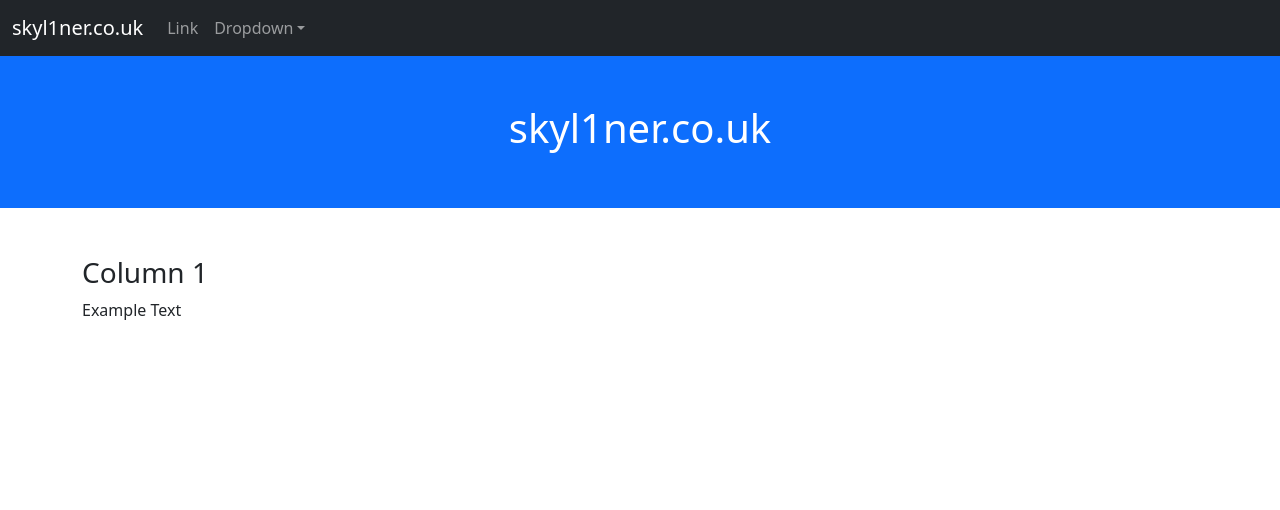
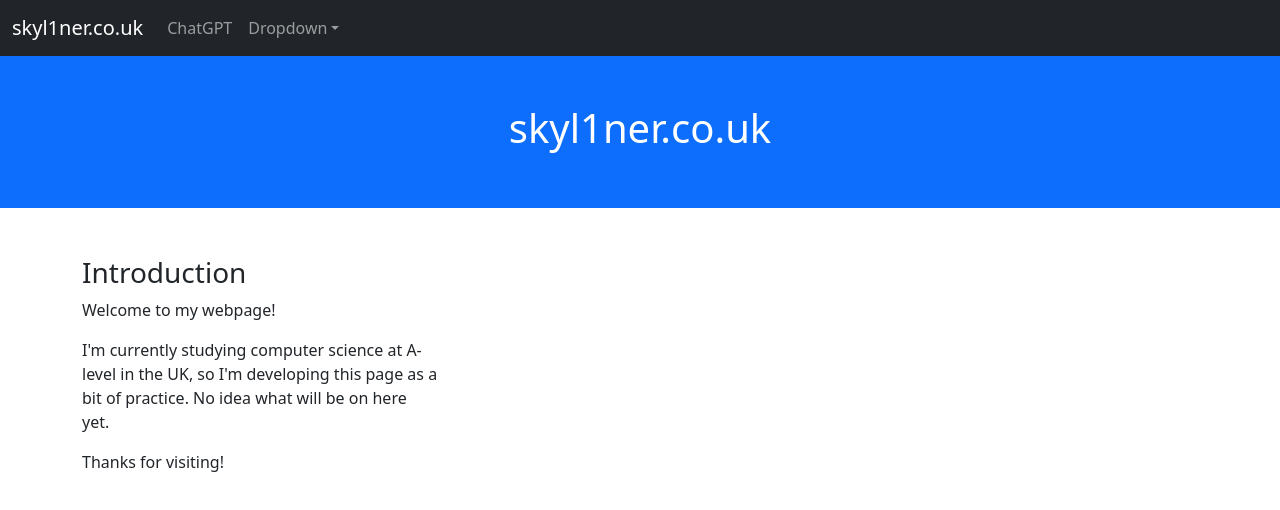
Before and after one commit to webdev-SkyL1ner/skyl1ner.co.uk, a plain HTML site: page index.html in a window 1280 px wide. Drawn offline with nearby package versions, Linux system fonts and the light colour scheme.

Commit message:
Update index.html

```diff
--- a/index.html
+++ b/index.html
@@ -3,14 +3,14 @@
 
 <nav class="navbar navbar-expand-sm bg-dark navbar-dark">
     <div class="container-fluid">
-      <a class="navbar-brand" href="#">skyl1ner.co.uk</a>
+      <a class="navbar-brand" href="https://skyl1ner.co.uk/">skyl1ner.co.uk</a>
       <button class="navbar-toggler" type="button" data-bs-toggle="collapse" data-bs-target="#collapsibleNavbar">
         <span class="navbar-toggler-icon"></span>
       </button>
       <div class="collapse navbar-collapse" id="collapsibleNavbar">
         <ul class="navbar-nav">
           <li class="nav-item">
-            <a class="nav-link" href="#">Link</a>
+            <a class="nav-link" href="https://chatgpt.com/">ChatGPT</a>
           </li>
           <li class="nav-item dropdown">
             <a class="nav-link dropdown-toggle" href="#" role="button" data-bs-toggle="dropdown">Dropdown</a>
@@ -39,8 +39,10 @@
 <div class="container mt-5">
   <div class="row">
     <div class="col-sm-4">
-      <h3>Column 1</h3>
-      <p>Example Text</p>
+      <h3>Introduction</h3>
+      <p>Welcome to my webpage!</p>
+      <p>I'm currently studying computer science at A-level in the UK, so I'm developing this page as a bit of practice. No idea what will be on here yet.</p>
+      <p>Thanks for visiting!</p>
     </div>
   </div>
 </div>
```
